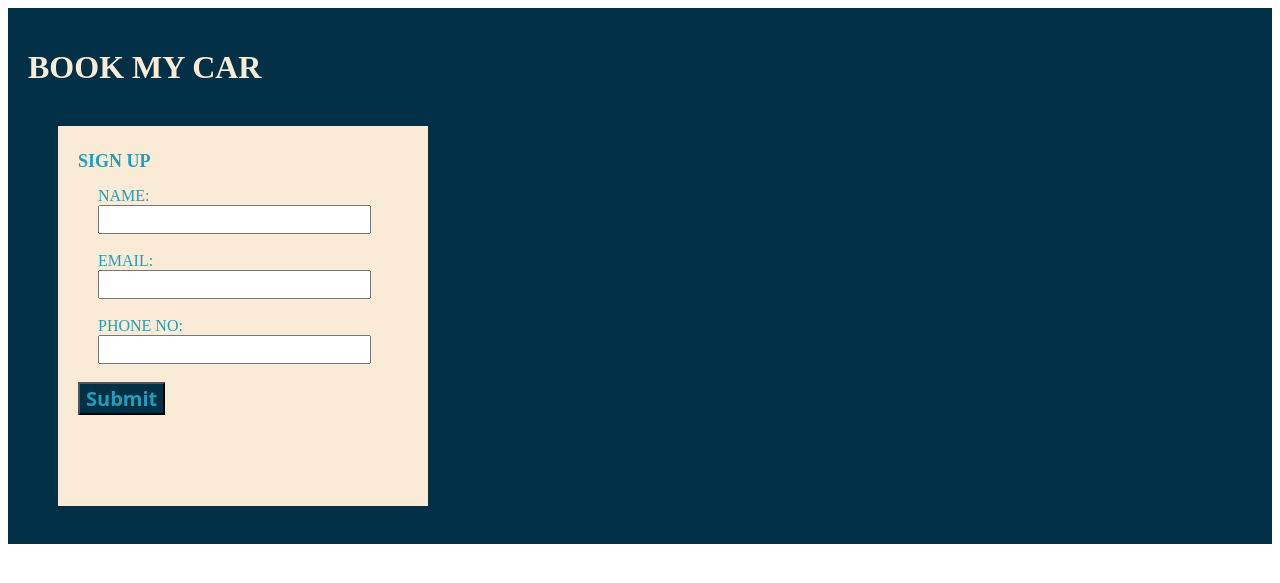
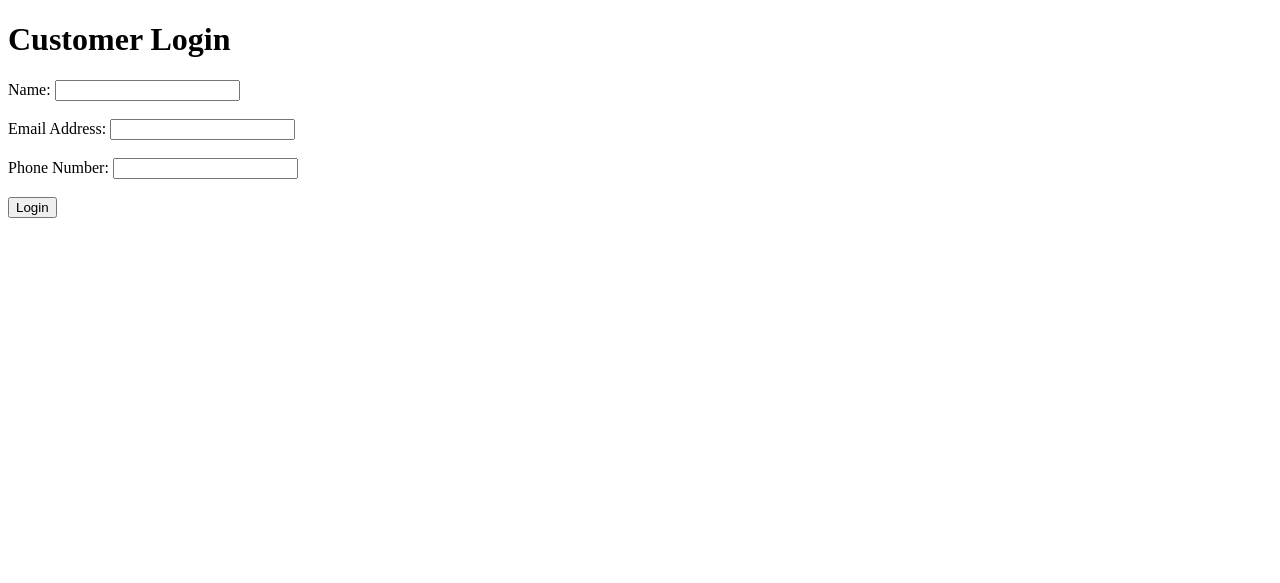
Before and after one commit to TechWolf405/html-carRental, a FastAPI app: page /create_customer in a window 1280 px wide. Shown: the top 583 px of the page. Run offline with FastAPI, Linux system fonts and the light colour scheme; parts of the project's set-up code (start-up, migrations or seed data) failed here and were passed over.

Commit message:
Make minor changes to index.html
Add js for customer-login.html

```diff
--- a/index.html
+++ b/index.html
@@ -10,7 +10,7 @@
 <body class="body">
 
   <div class="logostyling">
-    <h1 class="indexheader"> Hello, {{ name }}! </h1>
+    <h1 class="indexheader"> Hello! </h1>
     <h1 class="indexheader"> Welcome to our Car Rental Service service! </h1>
     <img src="./img/landingpagelogo.webp">
   </div>
--- a/templates/customer-login.html
+++ b/templates/customer-login.html
@@ -2,51 +2,49 @@
 <html lang="en">
 <head>
     <meta charset="UTF-8">
-    <meta name="viewport" content="width=device-width, initial-scale=1.0">
-    <title>BMC - customer login</title>
-    <link rel="stylesheet" href="{{ url_for('static', path='styles.css') }}">
+    <title>Customer Login</title>
 </head>
 <body>
-    <div class="customer-header">
-        <h1>BOOK MY CAR</h1><br>
-        <div class="sign-up">
-            <h2 style="font-size: large;">SIGN UP</h2>
-            <form id="signup-form">
-                <div class="form">
-                    <label for="name">NAME:</label><br>
-                    <input class="inputboxes" type="text" id="name" name="name" required><br><br>
+    <h1>Customer Login</h1>
+    <form id="customerLoginForm" method="post" action="#">
+        <label for="name">Name:</label>
+        <input type="text" id="name" name="name" required><br><br>
 
-                    <label for="email">EMAIL:</label><br>
-                    <input class="inputboxes" type="text" id="email" name="email" required><br><br>
+        <label for="email">Email Address:</label>
+        <input type="email" id="email" name="email" required><br><br>
 
-                    <label for="phoneno">PHONE NO:</label><br>
-                    <input class="inputboxes" type="number" id="phoneno" name="phoneno" required><br><br>
-                </div>
-                <input class="submitbutton" type="submit" value="Submit">
-            </form>
-        </div><br>
-    </div>
+        <label for="phone">Phone Number:</label>
+        <input type="tel" id="phone" name="phone" required><br><br>
+
+        <input type="submit" value="Login">
+    </form>
 
     <script>
-        document.getElementById('signup-form').addEventListener('submit', function(event) {
-            event.preventDefault(); // Prevent the default form submission
+        document.getElementById('customerLoginForm').addEventListener('submit', function(event) {
+            event.preventDefault();
 
-            // Get form data
-            const formData = new FormData(this);
+            // Create a plain JavaScript object
+            const customerData = {
+                name: document.getElementById('name').value,
+                email: document.getElementById('email').value,
+                phone: document.getElementById('phone').value,
+            };
 
-            // Send form data to FastAPI endpoint change the url
-            fetch('/create_customer', {
+            // Send a POST request to the server endpoint (replace '/customer_login' with your endpoint)
+            fetch('/customerlogin', {
                 method: 'POST',
-                body: formData
+                headers: {
+                    'Content-Type': 'application/json'
+                },
+                body: JSON.stringify(customerData)
             })
             .then(response => response.json())
             .then(data => {
-                console.log('Success:', data);
-                // Handle successful response here
+                console.log(data); // Display success message or handle response
+                // You can add further logic here based on the server response
             })
-            .catch((error) => {
+            .catch(error => {
                 console.error('Error:', error);
-                // Handle errors here
             });
         });
     </script>
--- a/templates/index.html
+++ b/templates/index.html
@@ -8,7 +8,7 @@
 </head>
 
 <body class="body">
-  <h1 class="indexheader"> Hello, {{ name }}! </h1>
+  <h1 class="indexheader"> Hello! </h1>
   <h1 class="indexheader"> Welcome to our Car Rental Service service! </h1>
 
   <div class="logostyling">
```
